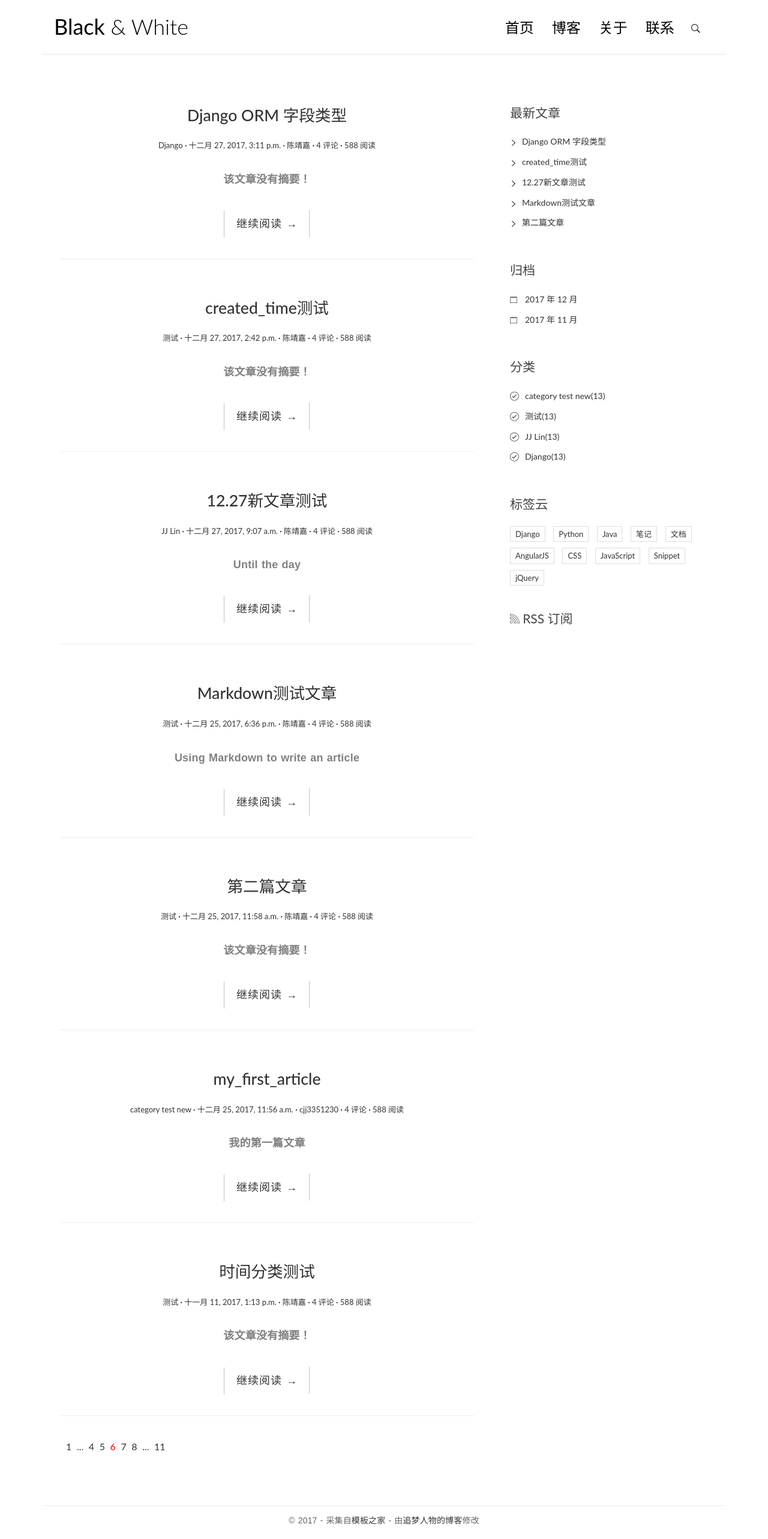
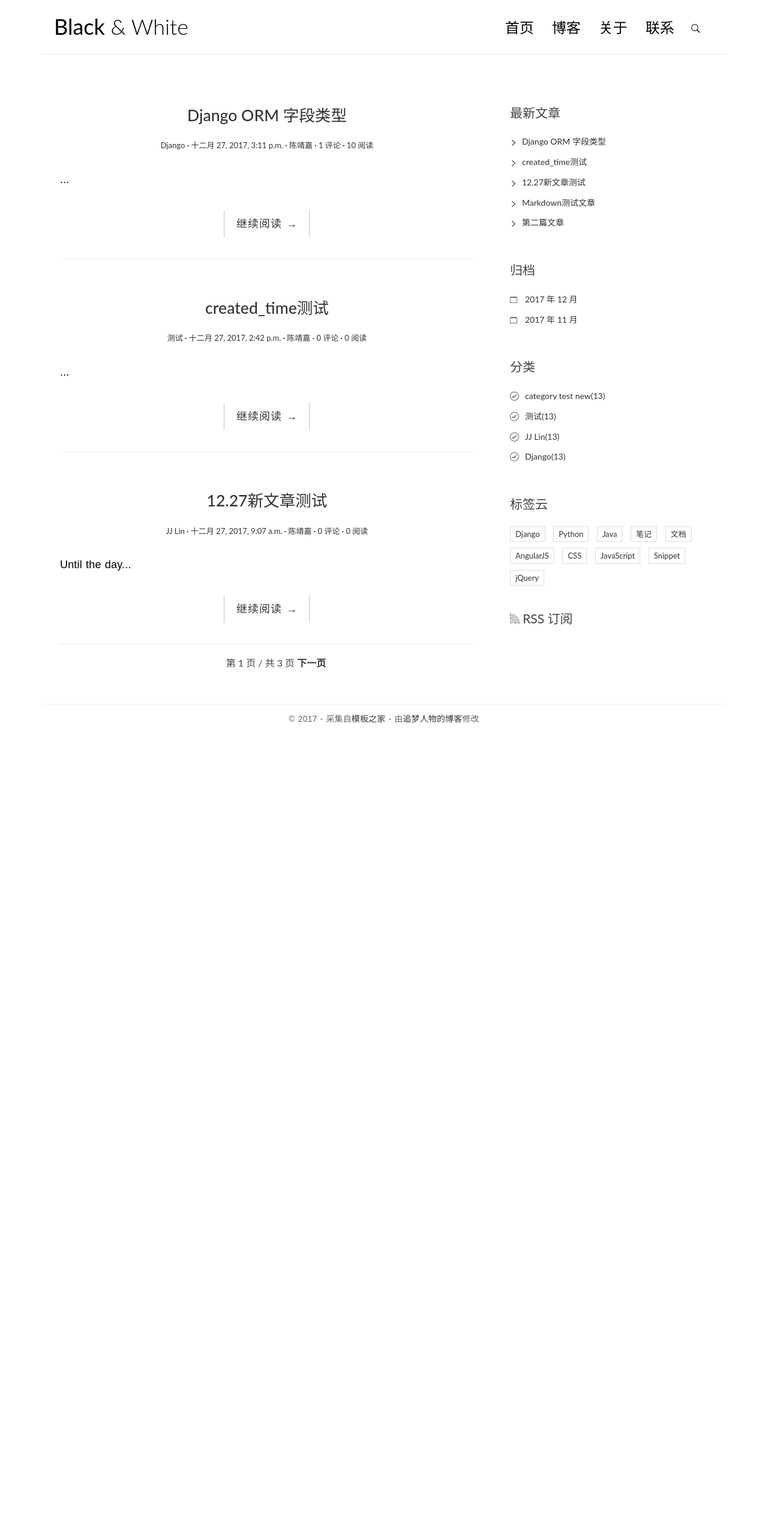
Before and after one commit to cjj3351230/blog-of-django, a Django app: page / in a window 1280 px wide. Shown: the whole page at 60% size. After the commit the page ends 1205 px from the top, so only its background shows below. Run offline with Django 3.2, Linux system fonts and the light colour scheme; data comes from the database, SQL or seed files in the repository; both versions use the stored data as it was after the commit; some libraries are stand-ins or nearby versions.

Commit message:
about my blogog

```diff
--- a/Workspace/blogproject/blog/urls.py
+++ b/Workspace/blogproject/blog/urls.py
@@ -5,12 +5,12 @@ from . import views
 app_name = 'blog'
 # 告诉Django这个urls.py模块属于blog应用
 urlpatterns = [
-    url(r'^$', views.index, name='index'),
-    url(r'^post/(?P<pk>[0-9]+)/$', views.detail, name='detail'),	# 这里[0-9]+表示至少有一个数字
+    url(r'^$', views.IndexView.as_view(), name='index'),	# as_view()方法用于将IndexView类视图转化为函数视图，因为url函数的第二个参数必须为函数
+    url(r'^post/(?P<pk>[0-9]+)/$', views.PostDetailView.as_view(), name='detail'),	# 这里[0-9]+表示至少有一个数字
     																# 这里name='detail'与models.py中的'blog:detail'有关
     																# ?P<pk>表示命名捕获组，用于从用户访问的URL里把括号内匹配的字符串捕获并作为关键字参数传给其对应的视图函数detail
-   	url(r'^archives/(?P<year>[0-9]{4})/(?P<month>[0-9]{1,2})', views.archives, name='archives'),
-   	url(r'^category/(?P<pk>[0-9]+)/$', views.category, name='category')
+   	url(r'^archives/(?P<year>[0-9]{4})/(?P<month>[0-9]{1,2})', views.ArchivesView.as_view(), name='archives'),
+   	url(r'^category/(?P<pk>[0-9]+)/$', views.CategoryView.as_view(), name='category')
    	# 括号括起来的地方为两个命名组参数（year和month部分）
    	# django会从用户访问的URL中自动提取这两个参数值，然后传递给其对应的视图函数（即archives函数）
    	# 例如：用户查看2017年3月的文章，访问url为/archives/2017/3，那么archives函数调用为archives(request, year=2017, month=3)。
--- a/Workspace/blogproject/blog/views.py
+++ b/Workspace/blogproject/blog/views.py
@@ -2,19 +2,154 @@ from django.shortcuts import render, get_object_or_404
 from .models import Post, Category
 from comments.forms import CommentForm # 评论部分。从comments文件的forms.py文件中引入CommentForm类
 import markdown
+from django.views.generic import ListView, DetailView 	# 类视图需要引入
 
+# 将index视图函数改写为类视图
+class IndexView(ListView):
+	model = Post 	# 将model指定为Post,告诉django要获取的模型为Post，即获取Post模型的全部内容
+	template_name = 'blog/index.html'	# 指定这个视图渲染的模板
+	context_object_name = 'post_list'	# 将获得的模型数据列表保存到post_list里传递给blog/index.html模板文件
+
+	# 制定paginate_by属性后开启分页功能，其值代表没营业包含多少篇文章
+	# ListView类视图已经写好分页逻辑，即为paginate_by属性
+	paginate_by = 3
+
+	def get_context_data(self, **kwargs):
+		'''
+		在视图函数中将模板变量传递给模板是通过给render函数的context参数传递一个字典实现的
+		例如render(request, 'blog/index.html', context={'post_list': post_list})
+		在类视图中，这个需要传递的模板变量字典是通过get_context_data获得的，所以覆写该方法一遍能够自己插入一些自定义的模板变量进去
+		'''
+
+		# 首先获得父类生成的传递给模板的字典
+		context = super().get_context_data(**kwargs)
+
+		# 父类生成的字典中已有paginator、page_obj、is_paginated这三个模板变量
+		# paginator是Poginator的一个实例，page_obj是Page的一个实例,is_paginated是一个布尔变量，用于指示是否已分页
+		# 例如如果规定每页10个数据，而本身只有5个数据，则不用分页，此时is_paginated=False
+		# 由于context是一个字典，所以调用get方法从中取出某个键对应的值
+		paginator = context.get('paginator')
+		page = context.get('page_obj')
+		is_paginated = context.get('is_paginated')
+
+		# 调用自己写的pagination_data方法获得显示分页导航条需要的数据，方法在下方
+		pagination_data = self.pagination_data(paginator, page, is_paginated)
+
+		# 将分页导航条的模板变量更新到context中，注意pagination_data方法返回的也是一个字典
+		context.update(pagination_data)
+
+		# 将更新后的context返回，以便ListView使用这个字典中的模板变量去渲染模板
+		# 注意此时context字典中已有了显示分页导航条所需的数据
+		return context
+
+	def pagination_data(self, paginator, page, is_paginated):
+		if not is_paginated:
+			# 如果没有分页，则无需显示分页导航条，因此返回一个空字典
+			return {}
+
+		# 当前页左边连续的页码号，初始值为空
+		left = []
+
+		# 当前页右边连续的页码号，初始值为空
+		right = []
+
+		# 标识第一页页码后是否需要显示省略号
+		left_has_more = False
+
+		# 标识最后一页页码前是否需要显示省略号
+		right_has_more = False
+
+		# 标识是否需要显示第一页的页码号
+		# 因为如果当前页左边的连续号码中已含有第一页的页码号，此时就无需再显示第一页
+		# 其他情况下第一页页码始终显示
+		# 初始值为False
+		first = False
+
+		# 标示是否需要显示最后一页页码号
+		# 需要此指示变量的理由和上面相同
+		last = False
+
+		# 获得用户当前请求的页码号
+		page_number = page.number
+
+		# 获得分页后的总页数
+		total_pages = paginator.num_pages
+
+		# 获得整个分页页码列表，比如分四爷，则为[1,2,3,4]
+		page_range = paginator.page_range
+
+		if page_number == 1:
+			# 如果用户请求的是第一页的数据，那么当前页左边的不需要数据，因此left=[](已默认为空)
+			# 此时只要获取当前页右边的连续页码号
+			right = page_range[page_number:page_number + 2]
+
+			# 如果最右边的页码号比最后一页的页码号减1还小,说明有其他页码，因此需要显示省略号，通过right_has_more来指示
+			if right[-1] < total_pages - 1:
+				right_has_more = True
+
+			# 如果最右边的页码号比最后一页的页码号校，说明当前页右边的连续号中不包含最后一页的页码
+			# 所以需要显示最后一页的页码号，通过last来指示
+			if right[-1] < total_pages:
+				last = True
+
+		elif page_number == total_pages:
+			# 如果用户请求的是最后一页的数据，则right=[](默认为空)
+			# 此时只要获取当前页左边的连续号码，比如分页页码列表为[1,2,3,4],则left=[2,3]
+			left = page_range[(page_number - 3) if (page_number - 3) > 0 else 0:page_number - 1]
+
+			# 如果最左边的页码号比第二页页码号还大，说明最左边页码号和第一页中还有页码，因此需要显示省略号，通过left_has_more来指示
+			if left[0] > 2:
+				left_has_more = True
+
+			# 如果最左边页码号比第一页大，说明需要显示第一页页码，通过first来指示
+			if left[0] > 1:
+				fitst = True
+
+		else:
+			# 用户请求的既不是最后一页也不是第一页，则需要获得当前页左右两边的连续页号码，这里只获取了当前页码前后连续两个页码，也可以更改
+			left = page_range[(page_number - 3) if (page_number - 3) > 0 else 0: page_number - 1]
+			right = page_range[page_number: page_number + 2]
+
+			# 是否需要显示最后一页和最后一页前的省略号
+			if right[-1] < total_pages - 1:
+				right_has_more = True
+			if right[-1] < total_pages:
+				last = True
+
+			# 是否需要显示第一页和省略号
+			if left[0] > 2:
+				left_has_more = True
+			if left[0] > 1:
+				first = True
+
+		data = {
+			'left': left,
+			'right': right,
+			'left_has_more': left_has_more,
+			'right_has_more': right_has_more,
+			'first': first,
+			'last': last,
+		}
+		return data
+'''
 # Create your views here.
 def index(request):
 	# all方法返回一个QuerySet（可以理解为类似于列表的数据结构）；之后调用order_by方法对queryset进行排序，排序依据的字段是created_time；"-"表示逆序，不加则为正序
 	post_list = Post.objects.all()
 	return render(request, 'blog/index.html', context={
-			'post_list': post_list
+			'post_list':post_list
 		})
+'''
 
+'''
 def detail(request, pk):
 	post = get_object_or_404(Post, pk=pk)
 	# 根据从URL捕获的文章id(即pk)获取数据库中文章id为该值的记录，然后传递给模板
 	# get_object_or_404方法用于，当传入的pk对应的Post在数据库存在，则返回对应的post，否则会返回404错误
+
+	# 阅读量函数调用
+	post.increase_views()
+
 	post_directory = Post.objects.all()
 	# 用于在detail.html中显示文章目录，参数与index函数中的post_list参数一样，只是改了名字减少冲突
 	post.body = markdown.markdown(post.body,
@@ -36,14 +171,80 @@ def detail(request, pk):
 				'post_directory': post_directory	# 文章目录部分
 				}
 	return render(request, 'blog/detail.html', context=context)
+	'''
 
+class PostDetailView(DetailView):
+	model = Post
+	template_name = 'blog/detail.html'
+	context_object_name = 'post'
+
+	def get(self, request, *args, **kwargs):
+		# 覆写get方法的目的是因为每当文章被访问一次，就得将文章阅读量+1，get方法返回的是一个HttpResponse实例
+		# 之所以需要先调用父类的get方法，是因为只有当get方法被调用后，才有self.object属性，其值为Post模型实例，即被访问的文章post
+		response = super(PostDetailView, self).get(request, *args, **kwargs)
+		# 这里get_object、get_context_data最终在get方法中被调用，即父类的get方法中，最终传递给浏览器的http响应就是get方法返回的httpresponse对象
+
+		# 将文章阅读量+1
+		# 注意 self.object 的值就是被访问的文章post
+		self.object.increase_views()
+
+		# 视图必须返回一个HttpResponse对象
+		return response
+
+	def get_object(self, queryset=None):
+		# 覆写get_object方法的目的是因为需要对post的body值进行markdown渲染
+		post = super(PostDetailView, self).get_object(queryset=None)
+		post.body = markdown.markdown(post.body,
+										extensions=[
+													'markdown.extensions.extra',
+													'markdown.extensions.codehilite',
+													'markdown.extensions.toc',
+													])
+		return post
+
+	def get_context_data(self, **kwargs):
+		# 覆写get_context_data的目的是因为除了将post传递给模板外（DetailView自动完成）还要吧评论表单、post下的评论列表传递给模板
+		context = super(PostDetailView, self).get_context_data(**kwargs)
+		form = CommentForm()
+		comment_list = self.object.comment_set.all()
+		context.update({
+			'form': form,
+			'comment_list': comment_list
+			})
+		return context
+
+'''
 def archives(request, year, month):
 # 归档视图函数
 	post_list = Post.objects.filter(created_time__year=year,	# Python中类实例调用属性的方法通常是created_time.year，但这里作为函数的参数列表
 									created_time__month=month 	# 所以将点替换成两个下划线
 									).order_by('-created_time')
 	return render(request,'blog/index.html', context={'post_list':post_list})
+	'''
 
+# 由于models中没有Archives模型（即表格），所以不需要使用get_object_or_404方法
+class ArchivesView(IndexView):
+	def get_queryset(self):
+		return super(ArchivesView, self).get_queryset().filter(created_time__year=self.kwargs.get('year'), created_time__month=self.kwargs.get('month'))
+
+# 将category视图函数改写为类视图
+# 由于这里CategoryView和IndexView类中属性值相同，因此可以直接继承IndexView类
+'''
+class CategoryView(IndexView):
+	而不需要给属性值赋值
+'''
+class CategoryView(ListView):
+	model = Post
+	template_name = 'blog/index.html'
+	context_object_name = 'post_list'
+
+	# 这里覆写父类ListView的get)queryset方法，原默认为获取指定模型的全部列表数据，这里为获取指定分类下的文章列表数据
+	def get_queryset(self):
+		cate = get_object_or_404(Category, pk=self.kwargs.get('pk'))	# 在类视图中，从URL捕获命名组参数值保存在实例的kwargs属性（一个字典）里，
+																		# 非命名组参数保存在实例的args属性（一个列表）里
+		return super(CategoryView, self).get_queryset().filter(category=cate)	# get_queryset()为父类的方法，用于获得全部文章列表，之后筛选该分类下的全部文章并返回
+
+'''
 def category(request, pk):
 # 需要导入Category类
 	cate = get_object_or_404(Category,pk=pk)
@@ -51,3 +252,4 @@ def category(request, pk):
 	post_list = Post.objects.filter(category=cate).order_by('-created_time')
 	# 通过filter过滤出分类为所获取分类的全部文章并按创建时间倒序排列
 	return render(request, 'blog/index.html', context={'post_list':post_list})
+'''
--- a/Workspace/blogproject/templates/base.html
+++ b/Workspace/blogproject/templates/base.html
@@ -124,7 +124,7 @@
                     <ul>
                         {% for category in category_list %}
                         <li>
-                            <a href="{% url 'blog:category' category.pk %}">{{ category.name}}<span class="post-count">(13)</span></a>
+                            <a href="{% url 'blog:category' category.pk %}">{{ category.name }}<span class="post-count">(13)</span></a>
                             <!-- <span>部分用于显示该分类下的文章数量，暂时用占位数据代替 -->
                         </li>
                         {% empty %}
--- a/Workspace/blogproject/templates/blog/detail.html
+++ b/Workspace/blogproject/templates/blog/detail.html
@@ -10,8 +10,8 @@
                             <span class="post-date"><a href="#"><time class="entry-date"
                                                                       datetime="{{ post.created_time }}">{{ post.created_time }}</time></a></span>
                             <span class="post-author"><a href="#">{{ post.author }}</a></span>
-                            <span class="comments-link"><a href="#">4 评论</a></span>
-                            <span class="views-count"><a href="#">588 阅读</a></span>
+                            <span class="comments-link"><a href="#">{{ post.comment_set.count }} 评论</a></span>
+                            <span class="views-count"><a href="#">{{ post.views }} 阅读</a></span>
                         </div>
                     </header>
                     <div class="entry-content clearfix">
--- a/Workspace/blogproject/templates/blog/index.html
+++ b/Workspace/blogproject/templates/blog/index.html
@@ -11,24 +11,17 @@
                                 <!-- 由于get_absolute_url方法定义在Post类中，返回的是post对应的URL，因此这里最终会被替换成该post自身的url -->
                             </h1>
                             <div class="entry-meta">
-                                <span class="post-category"><a href="#">{{ post.category.name }}</a></span>
-                                <span class="post-date"><a href="#"><time class="entry-date"
+                                <span class="post-category"><a href="{% url 'blog:category' post.category.pk %}">{{ post.category.name }}</a></span>
+                                <span class="post-date"><a href="{% url 'blog:archives' post.created_time.year post.created_time.month %}"><time class="entry-date"
                                                                       datetime="2012-11-09T23:15:57+00:00">{{ post.created_time }}</time></a></span>
                                 <span class="post-author"><a href="#">{{ post.author }}</a></span>
-                                <span class="comments-link"><a href="#">4 评论</a></span>
-                                <span class="views-count"><a href="#">588 阅读</a></span>
+                                <span class="comments-link"><a href="#">{{ post.comment_set.count }} 评论</a></span>
+                                <!-- 模型管理器拥有count方法用于统计数量 -->
+                                <span class="views-count"><a href="#">{{ post.views }} 阅读</a></span>
                             </div>
                         </header>
                         <div class="entry-content clearfix">
-                            <p style="color: gray; text-align: center;">
-                                <strong>
-                                    {% if post.excerpt %}
-                                        {{ post.excerpt }}
-                                    {% else %}
-                                        该文章没有摘要！
-                                    {% endif %}
-                                </strong>
-                            </p>
+                            <p>{{ post.excerpt }}...</p>
                             <div class="read-more cl-effect-14">
                                 <a href="{{ post.get_absolute_url }}" class="more-link">继续阅读 <span class="meta-nav">→</span></a>
                             </div>
@@ -113,6 +106,20 @@
                 </article>
                 -->
 
+                {% if is_paginated %}   <!-- is_paginated表示是否已分页，只有当分页后页面超过两页时才算已分页 -->
+                <div class='pagination-simple'; style="text-align: center">
+                    <!-- 如果当前页还有上一页，显示一个上一页的按钮 -->
+                    {% if page_obj.has_previous %}  <!-- page_obj表示当前请求页面分页对象，has_previous表示是否有上一页，相反为has_next -->
+                        <a href="?page={{ page_obj.previous_page_number }}"><strong>上一页</strong></a>
+                    {% endif %}
+                    <!-- 显示当前页面信息 -->
+                    <span class='current'>第 {{ page_obj.number }} 页 / 共 {{ paginator.num_pages }} 页</span>
+                    <!-- 如果当前页还有下一页，显示一个下一页的按钮 -->
+                    {% if page_obj.has_next %}
+                        <a href="?page={{ page_obj.next_page_number }}" ><strong>下一页</strong></a>
+                    {% endif %}
+                </div>
+                {% endif %}
                 <!-- 简单分页效果
                 <div class="pagination-simple">
                     <a href="#">上一页</a>
@@ -120,17 +127,5 @@
                     <a href="#">下一页</a>
                 </div>
                 -->
-                <div class="pagination">
-                    <ul>
-                        <li><a href="">1</a></li>
-                        <li><a href="">...</a></li>
-                        <li><a href="">4</a></li>
-                        <li><a href="">5</a></li>
-                        <li class="current"><a href="">6</a></li>
-                        <li><a href="">7</a></li>
-                        <li><a href="">8</a></li>
-                        <li><a href="">...</a></li>
-                        <li><a href="">11</a></li>
-                    </ul>
-                </div>
+
             {% endblock main %}
```
Also changed, not shown: Workspace/blogproject/blog/models.py (+28 -0 lines), Workspace/blogproject/blog/migrations/0004_auto_20180103_0958.py (added), Workspace/blogproject/comments/migrations/0002_auto_20180103_0958.py (added), Workspace/blogproject/db.sqlite3.
